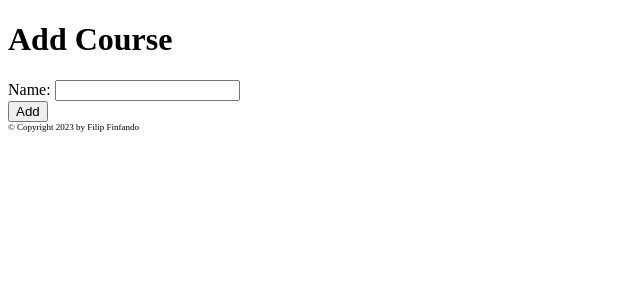
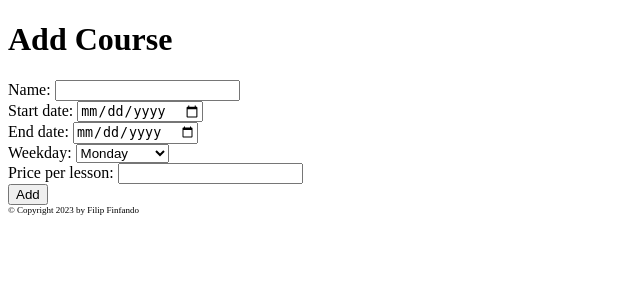
Before and after one commit to finfando/ceramics, a Flask app: page /courses/new in a window 1280 px wide. Shown: the part 26-326 px from the top of the page, without its empty margins (0-640 px from the left). Run offline with Flask 2, Linux system fonts and the light colour scheme.

Commit message:
add attributes to Course

```diff
--- a/src/ceramics/app.py
+++ b/src/ceramics/app.py
@@ -41,7 +41,7 @@ def new_course():
     elif request.method == "POST":
         session = get_session()
         repo = repository.SQLAlchemyRepository(session, model.Course)
-        repo.add(model.Course(name=request.form["name"]))
+        repo.add(model.Course(**request.form))
         session.commit()
         return redirect("/courses")
 
@@ -69,7 +69,7 @@ def course_enroll(id):
         repo_course = repository.SQLAlchemyRepository(session, model.Course)
         course = repo_course.get(id)
         repo_student = repository.SQLAlchemyRepository(session, model.Student)
-        students = repo_student.list()
+        students = set(repo_student.list()) - course.enrollments
         return render_template("enroll.html", course=course, students=students)
     elif request.method == "POST":
         session = get_session()
--- a/src/ceramics/orm.py
+++ b/src/ceramics/orm.py
@@ -17,6 +17,10 @@ course = Table(
     mapper_registry.metadata,
     Column("id", Integer, primary_key=True, autoincrement=True),
     Column("name", String(255), nullable=False),
+    Column("start_date", Date(), nullable=False),
+    Column("end_date", Date(), nullable=False),
+    Column("weekday", Integer(), nullable=False),
+    Column("price_per_lesson", Integer(), nullable=False),
 )
 
 enrollment = Table(
--- a/src/ceramics/templates/new_course.html
+++ b/src/ceramics/templates/new_course.html
@@ -7,6 +7,26 @@
     <label for="name">Name:</label>
     <input type="text" id="name" name="name"><br>
 
+    <label for="start_date">Start date:</label>
+    <input type="date" id="start_date" name="start_date"><br>
+
+    <label for="end_date">End date:</label>
+    <input type="date" id="end_date" name="end_date"><br>
+
+    <label for="weekday">Weekday:</label>
+    <select id="weekday" name="weekday">
+      <option value="0">Monday</option>
+      <option value="1">Tuesday</option>
+      <option value="2">Wednesday</option>
+      <option value="3">Thursday</option>
+      <option value="4">Friday</option>
+      <option value="5">Saturday</option>
+      <option value="6">Sunday</option>
+    </select><br>
+
+    <label for="price_per_lesson">Price per lesson:</label>
+    <input type="number" id="price_per_lesson" name="price_per_lesson"><br>
+
     <input type="submit" value="Add">
   </form>
 {% endblock %}
```
Also changed, not shown: src/ceramics/model.py (+6 -1 lines), tests/unit/test_course.py (+5 -2 lines), tests/unit/test_repository.py (+1 -1 lines).
